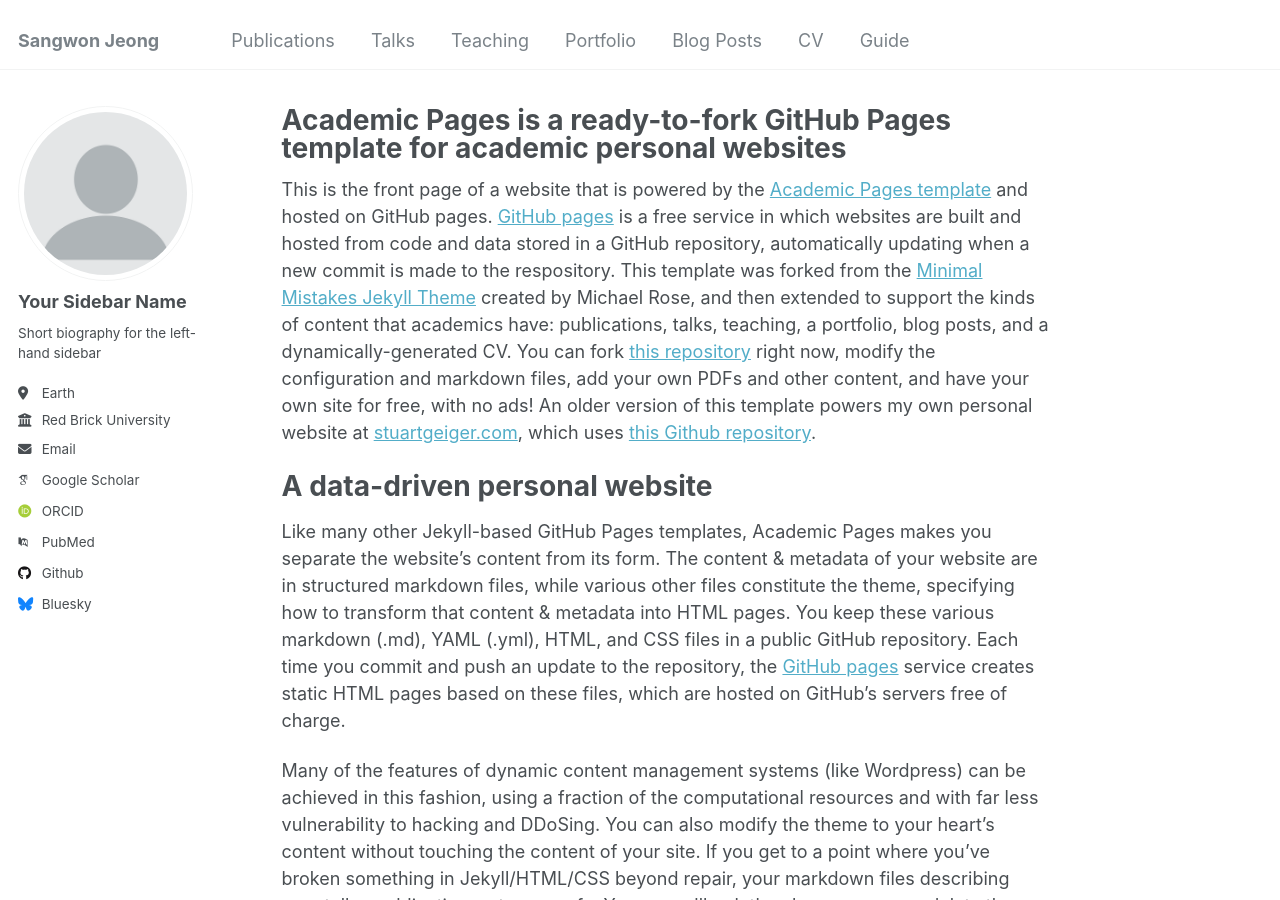
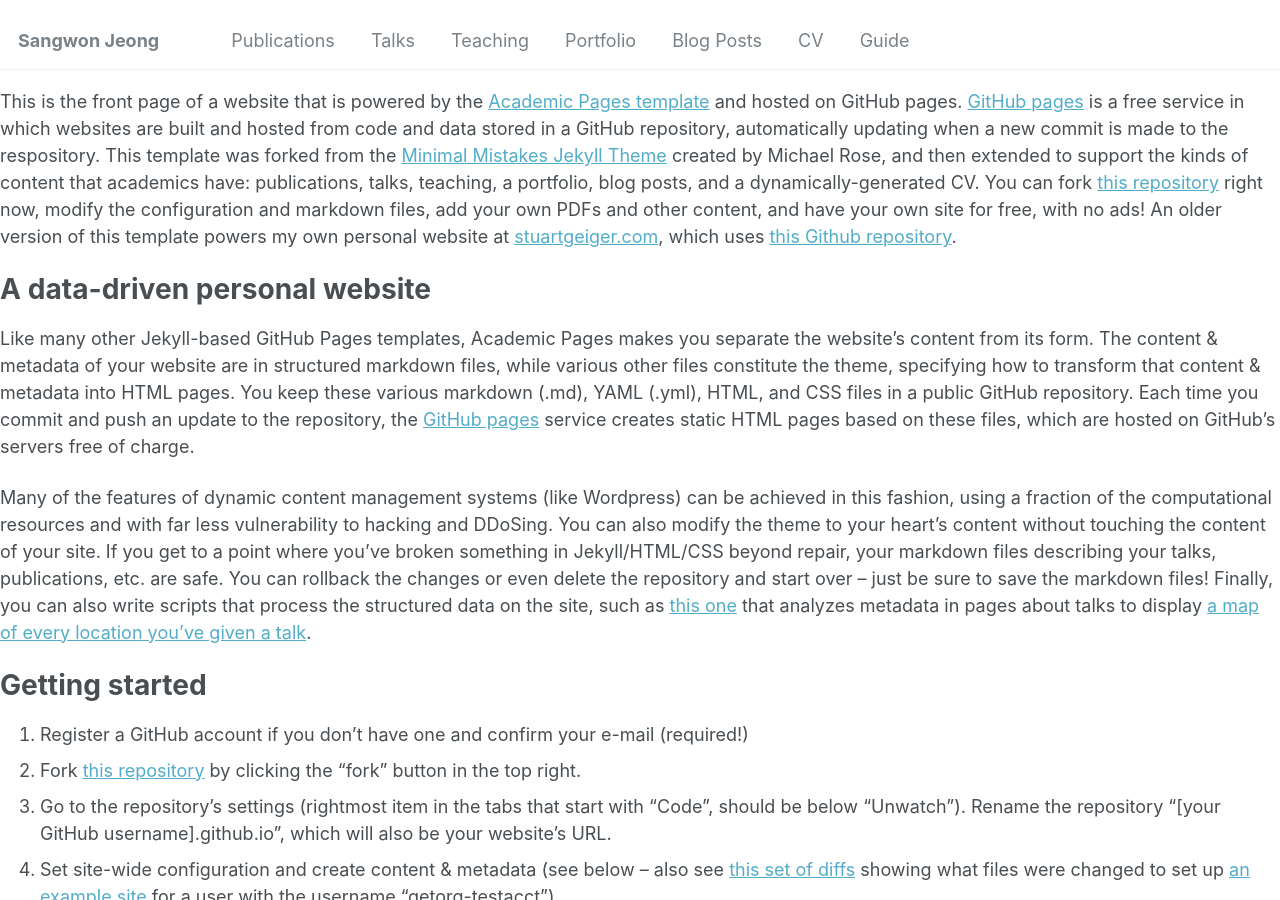
Before and after one commit to swj0418/swj0418.github.io, a Jekyll site: the page built from _pages/about.md, in a window 1280 px wide and 900 px high. Built offline with Jekyll 4.4.1, drawn with Linux system fonts in a browser that asks for light colours; some web fonts are replaced; our own code applies the rules of GitHub Pages for plain Markdown files; some of the changed lines change nothing that is shown.

```diff
--- a/_config.yml
+++ b/_config.yml
@@ -228,32 +228,32 @@
 # These settings control how pages and collections are included in the site
 defaults:
   # _posts
-  - scope:
-      path: ""
-      type: posts
-    values:
-      layout: single
-      author_profile: true
-      read_time: true
-      comments: true
-      share: true
-      related: true
+  # - scope:
+  #     path: ""
+  #     type: posts
+  #   values:
+  #     layout: single
+  #     author_profile: true
+  #     read_time: true
+  #     comments: true
+  #     share: true
+  #     related: true
   # _pages
-  - scope:
-      path: ""
-      type: pages
-    values:
-      layout: single
-      author_profile: true
+  # - scope:
+  #     path: ""
+  #     type: pages
+  #   values:
+  #     layout: single
+  #     author_profile: true
   # _teaching
-  - scope:
-      path: ""
-      type: teaching
-    values:
-      layout: single
-      author_profile: true
-      share: true
-      comments: true
+  # - scope:
+  #     path: ""
+  #     type: teaching
+  #   values:
+  #     layout: single
+  #     author_profile: true
+  #     share: true
+  #     comments: true
   # _publications
   - scope:
       path: ""
@@ -264,22 +264,22 @@
       share: true
       comments: true
   # _portfolio
-  - scope:
-      path: ""
-      type: portfolio
-    values:
-      layout: single
-      author_profile: true
-      share: true
-      comment: true
+  # - scope:
+  #     path: ""
+  #     type: portfolio
+  #   values:
+  #     layout: single
+  #     author_profile: true
+  #     share: true
+  #     comment: true
   # _talks
-  - scope:
-      path: ""
-      type: talks
-    values:
-      layout: talk
-      author_profile: true
-      share: true
+  # - scope:
+  #     path: ""
+  #     type: talks
+  #   values:
+  #     layout: talk
+  #     author_profile: true
+  #     share: true
 
 
 # Sass/SCSS
```
